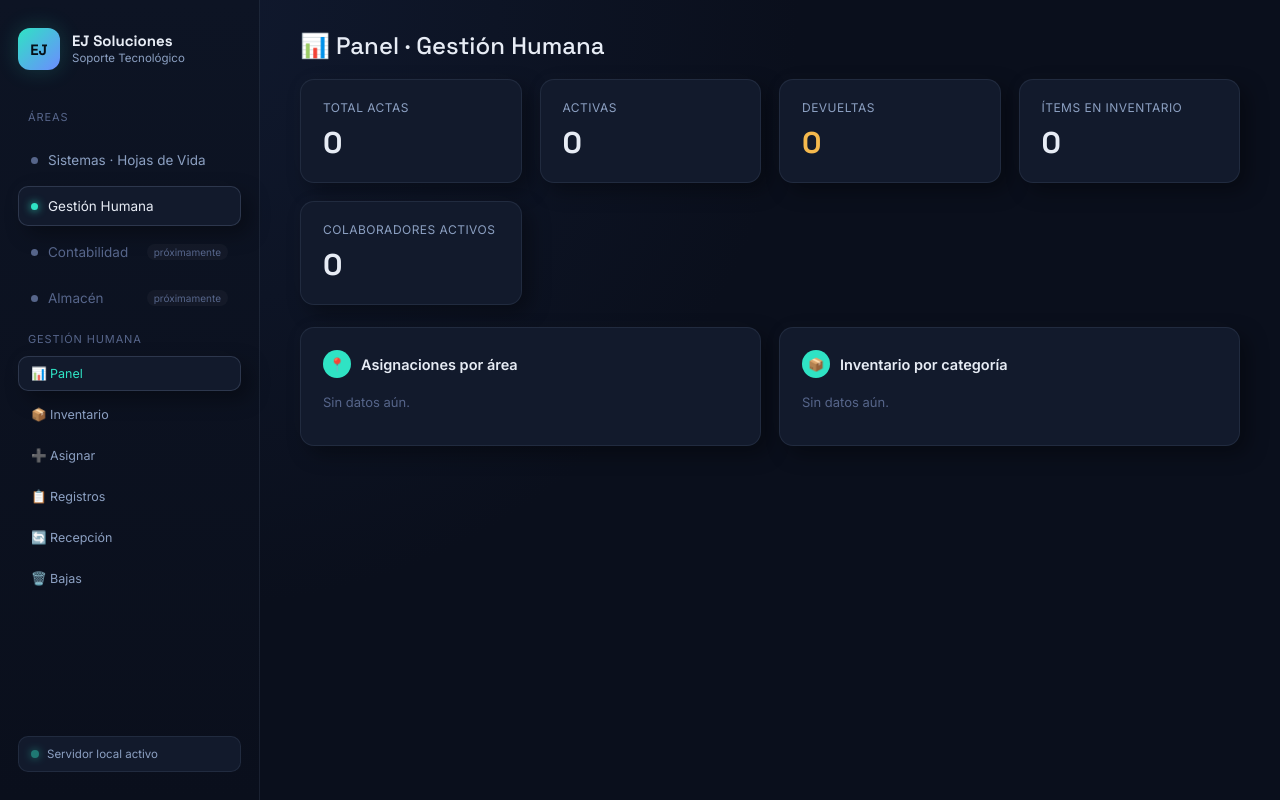
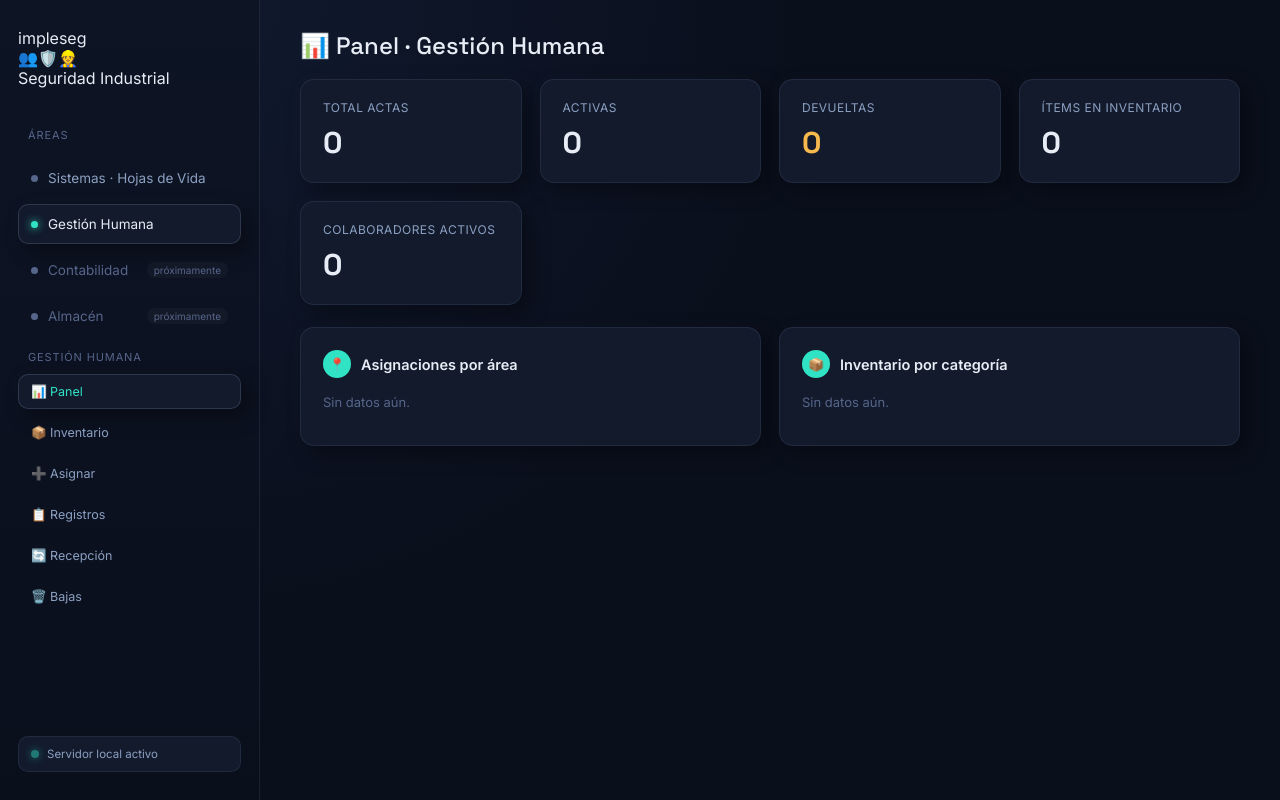
Before and after one commit to steven464328/IMPLESEG, a FastAPI app: page /gestion-humana in a window 1280 px wide. Run offline with FastAPI, Linux system fonts and the light colour scheme; data that the repository does not hold is empty; parts of the project's set-up code (start-up, migrations or seed data) failed here and were passed over.

Commit message:
Fix: Bajas backend y logo Impleseg 3D alto relieve

```diff
--- a/app/templates/gestion_humana.html
+++ b/app/templates/gestion_humana.html
@@ -3,9 +3,9 @@
 <head>
 <meta charset="UTF-8">
 <meta name="viewport" content="width=device-width, initial-scale=1.0">
-<title>EJ Soluciones · Gestión Humana</title>
+<title>IMPLESEG · Gestión Humana</title>
 <link rel="preconnect" href="https://fonts.googleapis.com">
-<link href="https://fonts.googleapis.com/css2?family=Space+Grotesk:wght@500;600;700&family=Inter:wght@400;500;600&family=JetBrains+Mono:wght@400;500&display=swap" rel="stylesheet">
+<link href="https://fonts.googleapis.com/css2?family=Space+Grotesk:wght@500;600;700;800;900&family=Inter:wght@400;500;600&family=JetBrains+Mono:wght@400;500&display=swap" rel="stylesheet">
 <link rel="stylesheet" href="/static/style.css">
 <link rel="stylesheet" href="/static/gh.css">
 </head>
@@ -13,11 +13,16 @@
 
 <div class="app-shell">
   <aside class="sidebar">
-    <div class="brand">
-      <div class="brand-mark">EJ</div>
-      <div class="brand-text">
-        <strong>EJ Soluciones</strong>
-        <span>Soporte Tecnológico</span>
+    <!-- LOGO IMPLESEG EN ALTO RELIEVE 3D -->
+    <div class="brand brand-3d">
+      <div class="brand-logo-container">
+        <div class="brand-3d-box">
+          <span class="brand-title-3d">impleseg</span>
+          <div class="brand-icon-group">
+            <span>👥</span><span>🛡️</span><span>👷</span>
+          </div>
+          <span class="brand-sub-3d">Seguridad Industrial</span>
+        </div>
       </div>
     </div>
 
```
Also changed, not shown: app/routers/gh_bajas.py (+14 -10 lines).
